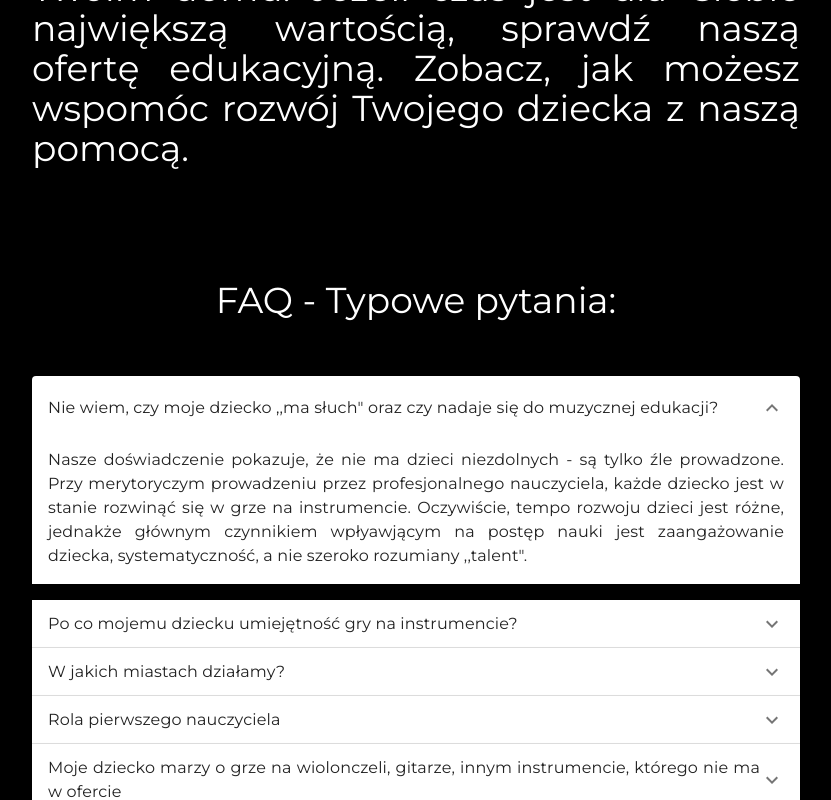
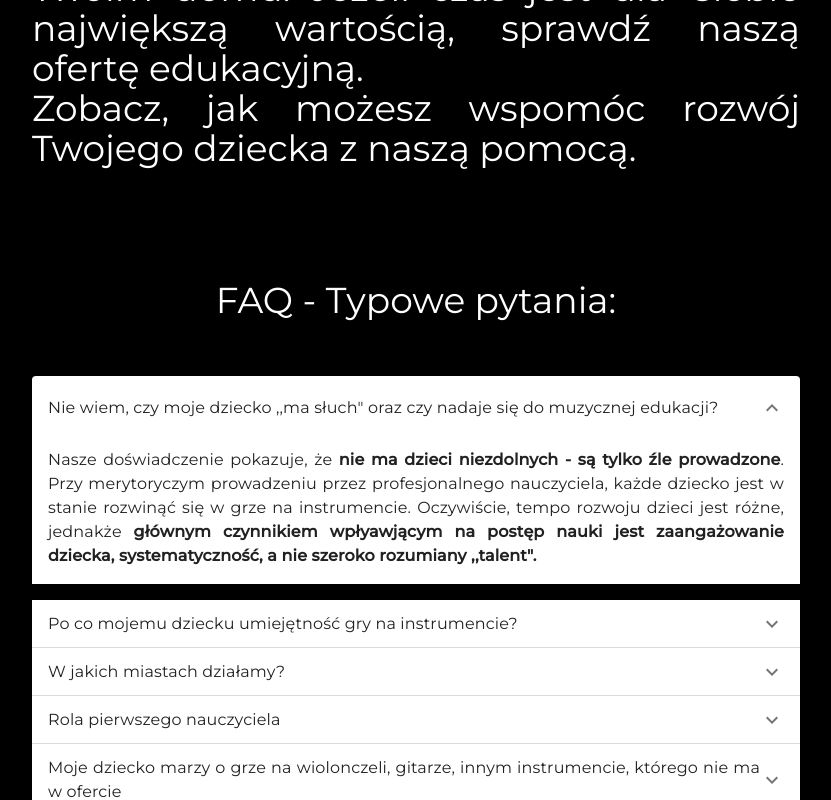
Before and after one commit to snix422/MusicSchoolWebsite, a React (Create React App) app in the folder my-app/: page / in a window 1280 px wide. Both pictures are taken after a click on the button 640 px from the left and 1032 px from the top of the page. Shown: the part 632-1432 px from the top of the page, without its empty margins (224-1055 px from the left). Built offline with nearby package versions, Linux system fonts and the light colour scheme; a web font is replaced by a local one.

Commit message:
fixed some text mistakes

```diff
--- a/my-app/src/components/AboutUs/AboutUs.tsx
+++ b/my-app/src/components/AboutUs/AboutUs.tsx
@@ -23,7 +23,7 @@ const AboutUs = () => {
           className="text-white max-md:text-lg w-3/5 text-justify text-xl max-sm:text-center"
           style={{ fontFamily: "Montserrat" }}
         >
-          Nazywam się Łuaksz Różyło, jestem pianistą, organistą, nauczycielem
+          Nazywam się Łukasz Różyło, jestem pianistą, organistą, nauczycielem
           oraz organizatorem i animatorem życia muzycznego. Grę na fortepianie
           rozpocząłem w wieku 6 lat. Ukończyłem z wyróżenieniem Salezjańską
           Ogólnokształcącą Szkołę Muzyczną w Lutomiersku, a następnie studia
--- a/my-app/src/components/Contact/Contact.tsx
+++ b/my-app/src/components/Contact/Contact.tsx
@@ -110,7 +110,7 @@ const Contact = () => {
               className="text-center text-white pb-5 text-4xl"
               style={{ fontFamily: "Montserrat" }}
             >
-              Skontatuj się z Nami!
+              Skontatuj się z nami!
             </h2>
             <form
               ref={form}
--- a/my-app/src/components/MainPage/MainPage.tsx
+++ b/my-app/src/components/MainPage/MainPage.tsx
@@ -37,7 +37,7 @@ const MainPage = () => {
             style={{ fontFamily: "Montserrat" }}
           >
             Jesteśmy mobilną szkołą muzyczną w Twoim domu. Jeżeli czas jest dla
-            Ciebie największą wartością, sprawdź naszą ofertę edukacyjną.
+            Ciebie największą wartością, sprawdź naszą ofertę edukacyjną. <br />
             Zobacz, jak możesz wspomóc rozwój Twojego dziecka z naszą pomocą.
           </p>
         </motion.div>
@@ -72,13 +72,16 @@ const MainPage = () => {
                 className="text-justify"
                 style={{ fontFamily: "Montserrat" }}
               >
-                Nasze doświadczenie pokazuje, że nie ma dzieci niezdolnych - są
-                tylko źle prowadzone. Przy merytoryczym prowadzeniu przez
-                profesjonalnego nauczyciela, każde dziecko jest w stanie
-                rozwinąć się w grze na instrumencie. Oczywiście, tempo rozwoju
-                dzieci jest różne, jednakże głównym czynnikiem wpłyawjącym na
-                postęp nauki jest zaangażowanie dziecka, systematyczność, a nie
-                szeroko rozumiany ,,talent".
+                Nasze doświadczenie pokazuje, że{" "}
+                <b>nie ma dzieci niezdolnych - są tylko źle prowadzone</b>. Przy
+                merytoryczym prowadzeniu przez profesjonalnego nauczyciela,
+                każde dziecko jest w stanie rozwinąć się w grze na instrumencie.
+                Oczywiście, tempo rozwoju dzieci jest różne, jednakże{" "}
+                <b>
+                  głównym czynnikiem wpłyawjącym na postęp nauki jest
+                  zaangażowanie dziecka, systematyczność, a nie szeroko
+                  rozumiany ,,talent".
+                </b>
               </Typography>
             </AccordionDetails>
           </Accordion>
@@ -101,15 +104,16 @@ const MainPage = () => {
                 style={{ fontFamily: "Montserrat" }}
               >
                 Zysk z tej kompetencji można wykazać na kilku płaszczyznach. Po
-                pierwsze, gra na instrumencie jest bardzo dobrym stymulatorem
-                mózgu - integruje pracę obu półkuli, wspiera tworzenie nowych
-                połączeń neuronalnych. Dziecko uczy się planowania pracy
+                pierwsze,{" "}
+                <b>gra na instrumencie jest bardzo dobrym stymulatorem mózgu</b>{" "}
+                - integruje pracę obu półkuli, wspiera tworzenie nowych połączeń
+                neuronalnych. Dziecko uczy się <b>planowania pracy </b>
                 (przygotowania utworu) oraz ,,dowożenia wyników". Konfrontuje
-                się ze swoimi słabościami i uczy się je zwyciężać. Nabywa
-                pewność siebie, zwiększa sammoocenę, uczy się występować
-                publicznie oraz panować nad stresem. Wreszcie, wzbogaca się
-                wewnętrznie, kulturowo, uwrażliwia na piękno, poznaje utwory
-                kultury muzycznej różnych krajów i epok.
+                się ze swoimi słabościami i uczy się je zwyciężać.{" "}
+                <b>Nabywa pewności siebie</b>, zwiększa sammoocenę, uczy się
+                występować publicznie oraz panować nad stresem. Wreszcie,
+                wzbogaca się wewnętrznie, kulturowo, uwrażliwia na piękno,
+                poznaje utwory kultury muzycznej różnych krajów i epok.
               </Typography>
             </AccordionDetails>
           </Accordion>
@@ -159,17 +163,24 @@ const MainPage = () => {
                 className="text-justify"
                 style={{ fontFamily: "Montserrat" }}
               >
-                Dziecko ,,patrzy" na instrument niejako przez pryzmat
-                nauczyciela, jego osobowości, charakteru, jak również muzycznych
+                <b>
+                  Dziecko niejako ,,patrzy" na instrument przez pryzmat
+                  pierwszego nauczyciela
+                </b>
+                , jego osobowości, charakteru, jak również muzycznych
                 kompetencji. Wydobycie dźwięków kilku piosenek z pianina nie
                 jest niczym wyjątkowym, natomiast świadome prowadzenie
                 początkującego ucznia wymaga doświadczenia, procesu
                 dydaktycznego oraz miękkich kompetencji: poczucia humoru,
                 zbudowania relacji z dzieckiem, zrozumienia ,,jego świata" itd.
                 Nierzadko dostajemy uczniów ,,po" przypadkowych lekcjach, ze
-                złymi nawykami oraz źle ułożoną wiedzą. Naprawa tego procesu
-                jest możliwa, lecz dużo łatwiej jest prowadzić go od początku w
-                profesjonalny sposób.
+                złymi nawykami oraz niepoukładaną wiedzą. Naprawa tego procesu
+                jest możliwa, lecz{" "}
+                <b>
+                  znacznie łatwiej jest prowadzić go od początku w profesjonalny
+                  sposób
+                </b>
+                .
               </Typography>
             </AccordionDetails>
           </Accordion>
@@ -221,12 +232,13 @@ const MainPage = () => {
                 className="text-justify"
                 style={{ fontFamily: "Montserrat" }}
               >
-                Tutaj (znowu) bardzo dużo zależy od rodzica. Nabywanie
+                Tutaj (znowu) <b>bardzo dużo zależy od rodzica</b>. Nabywanie
                 umiejętności muzycznych nigdy nie jest procesem liniowym - po
                 pewnym czasie pojawiają się trudności i ,,dołki". Pokonywanie
                 tych przeszkód uczy wytrwałości, a zdobyte kompetencje
                 procentują w dalszym rozwoju - są przekładane na inne dziedziny
-                życia.
+                życia. Takie zwycięstwa nad sobą dają naszym uczniom wiele
+                satysfakcji.
               </Typography>
             </AccordionDetails>
           </Accordion>
@@ -267,7 +279,7 @@ const MainPage = () => {
                 className="text-left"
                 style={{ fontFamily: "Montserrat" }}
               >
-                Możliwość lekcji w innym języku
+                Możliwość lekcji w języku obcym
               </Typography>
             </AccordionSummary>
             <AccordionDetails>
```
Also changed, not shown: my-app/src/components/Gallery/Gallery.tsx (+46 -28 lines).
